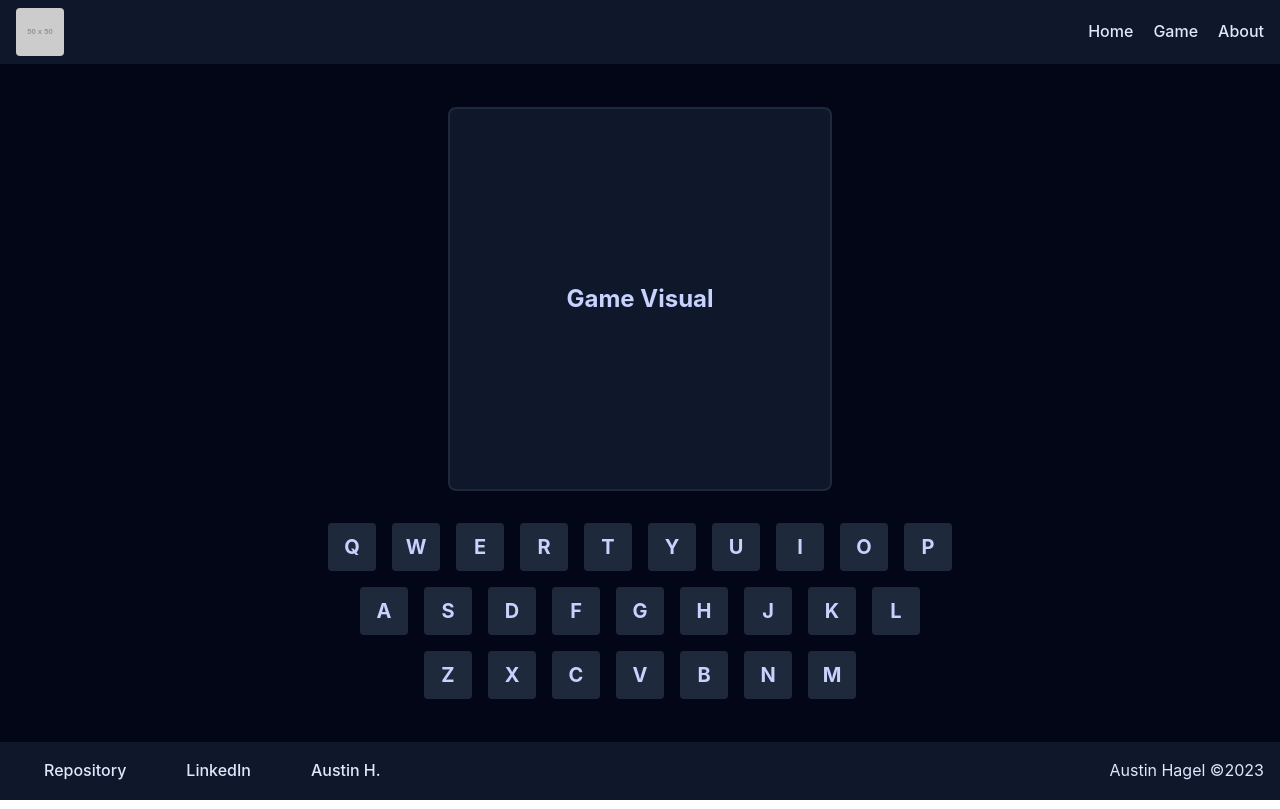
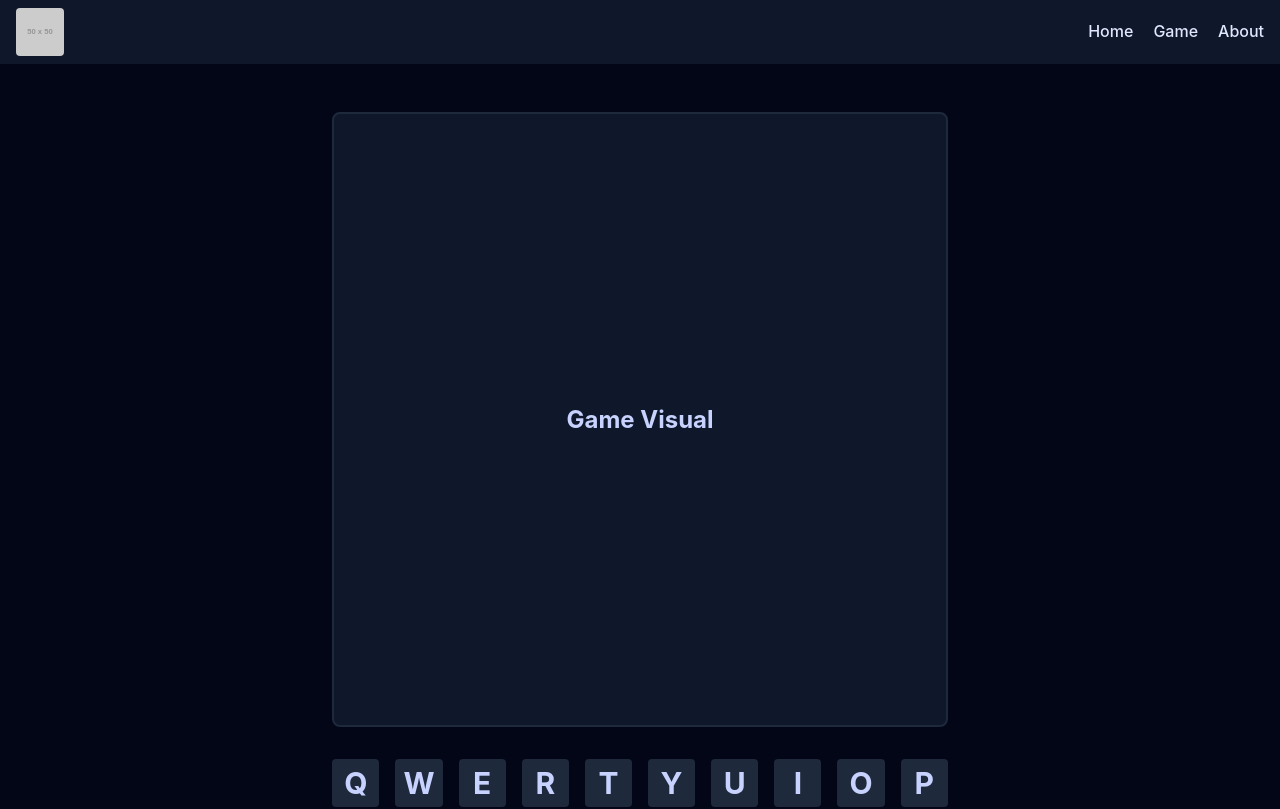
Before and after one commit to austinh-io/RTT-WordGuess, a React (Vite) app: page /rtt-wordguess/game in a window 1280 px wide. Shown: the top 809 px of the page. Built offline with nearby package versions, Linux system fonts and the light colour scheme; some icons are missing.

Commit message:
Refactor game layout and styling

```diff
--- a/src/App.tsx
+++ b/src/App.tsx
@@ -14,7 +14,7 @@ function App() {
     <>
       <div className='flex flex-col min-h-full-svh overflow-hidden bg-slate-950'>
         <Navigation />
-        <div className='flex flex-grow'>
+        <div className='flex items-center justify-center flex-grow'>
           <AnimatePresence
             initial={false}
             mode='wait'>
--- a/src/pages/game/Game.tsx
+++ b/src/pages/game/Game.tsx
@@ -28,10 +28,12 @@ const Game: React.FC = () => {
       animate='animate'
       exit='exit'
       variants={pageTransition}>
-      <main className='flex flex-col flex-grow justify-center items-center header px-4 h-full gap-8  w-[100vw]'>
-        <GameVisual />
-        <LetterTray />
-      </main>
+      <div className='flex flex-grow justify-center items-center px-4 py-12'>
+        <main className='flex flex-col gap-8'>
+          <GameVisual />
+          <LetterTray />
+        </main>
+      </div>
     </motion.div>
   );
 };
--- a/src/pages/game/GameVisual.tsx
+++ b/src/pages/game/GameVisual.tsx
@@ -1,7 +1,7 @@
 const GameVisual = () => {
   return (
-    <div className='flex flex-col items-center justify-center w-full'>
-      <div className='flex border-solid border-2 border-slate-800 bg-slate-900 rounded-lg h-64 w-64 sm:h-96 sm:w-96'>
+    <div className='flex flex-col items-center justify-center w-full max-w-screen-md'>
+      <div className='flex border-solid border-2 border-slate-800 bg-slate-900 rounded-lg h-full w-full aspect-square'>
         <span className='flex items-center justify-center mx-auto text-2xl text-indigo-200 font-bold'>
           Game Visual
         </span>
--- a/src/pages/game/LetterButton.tsx
+++ b/src/pages/game/LetterButton.tsx
@@ -6,7 +6,7 @@ type LetterButtonProps = {
 const LetterButton = ({ letter, onClick }: LetterButtonProps) => {
   return (
     <button
-      className='flex items-center justify-center bg-slate-800 hover:bg-indigo-800 text-indigo-200 font-bold w-6 h-6 text-sm sm:text-xl sm:h-12 sm:w-12 sm:p-6 rounded'
+      className='flex items-center justify-center w-full h-full p-1 sm:p-2 sm:text-3xl bg-slate-800 hover:bg-indigo-800 text-indigo-200 font-bold rounded'
       onClick={onClick}>
       {letter.toUpperCase()}
     </button>
--- a/src/pages/game/LetterTray.tsx
+++ b/src/pages/game/LetterTray.tsx
@@ -2,31 +2,27 @@ import LetterButton from './LetterButton';
 
 //prettier-ignore
 const qwertyLayout = [
-  ['q', 'w', 'e', 'r', 't', 'y', 'u', 'i', 'o', 'p'],
-  ['a', 's', 'd', 'f', 'g', 'h', 'j', 'k', 'l'],
-  ['z', 'x', 'c', 'v', 'b', 'n', 'm'],
-];
+  'q', 'w', 'e', 'r', 't', 'y', 'u', 'i', 'o', 'p',
+  'a', 's', 'd', 'f', 'g', 'h', 'j', 'k', 'l',
+  'z', 'x', 'c', 'v', 'b', 'n', 'm']
 
 const LetterTray = () => {
   return (
     <>
-      <div className='grid gap-2 sm:gap-4 w-full'>
-        {qwertyLayout.map((row, rowIndex) => (
+      <div
+        className='grid letter-tray sm:gap-4 gap-1 w-full max-w-screen-md'
+        style={{ gridTemplateColumns: 'repeat(10, 1fr)' }}>
+        {qwertyLayout.map((letter) => (
           <div
-            key={rowIndex}
-            className={`flex items-center justify-center gap-2 sm:gap-4`}>
-            {row.map((letter) => (
-              <LetterButton
-                key={letter}
-                onClick={() => console.log(letter)}
-                letter={letter}
-              />
-            ))}
+            className='aspect-square w-full h-full'
+            key={letter}>
+            <LetterButton
+              onClick={() => console.log(letter)}
+              letter={letter}
+            />
           </div>
         ))}
       </div>
-
-      {/* <div className='flex flex-wrap border-solid border-2 bg-slate-900 border-slate-700 rounded-lg min-h-[4rem] min-w-[4rem] gap-4 p-4 max-w-screen-sm'></div> */}
     </>
   );
 };
```
